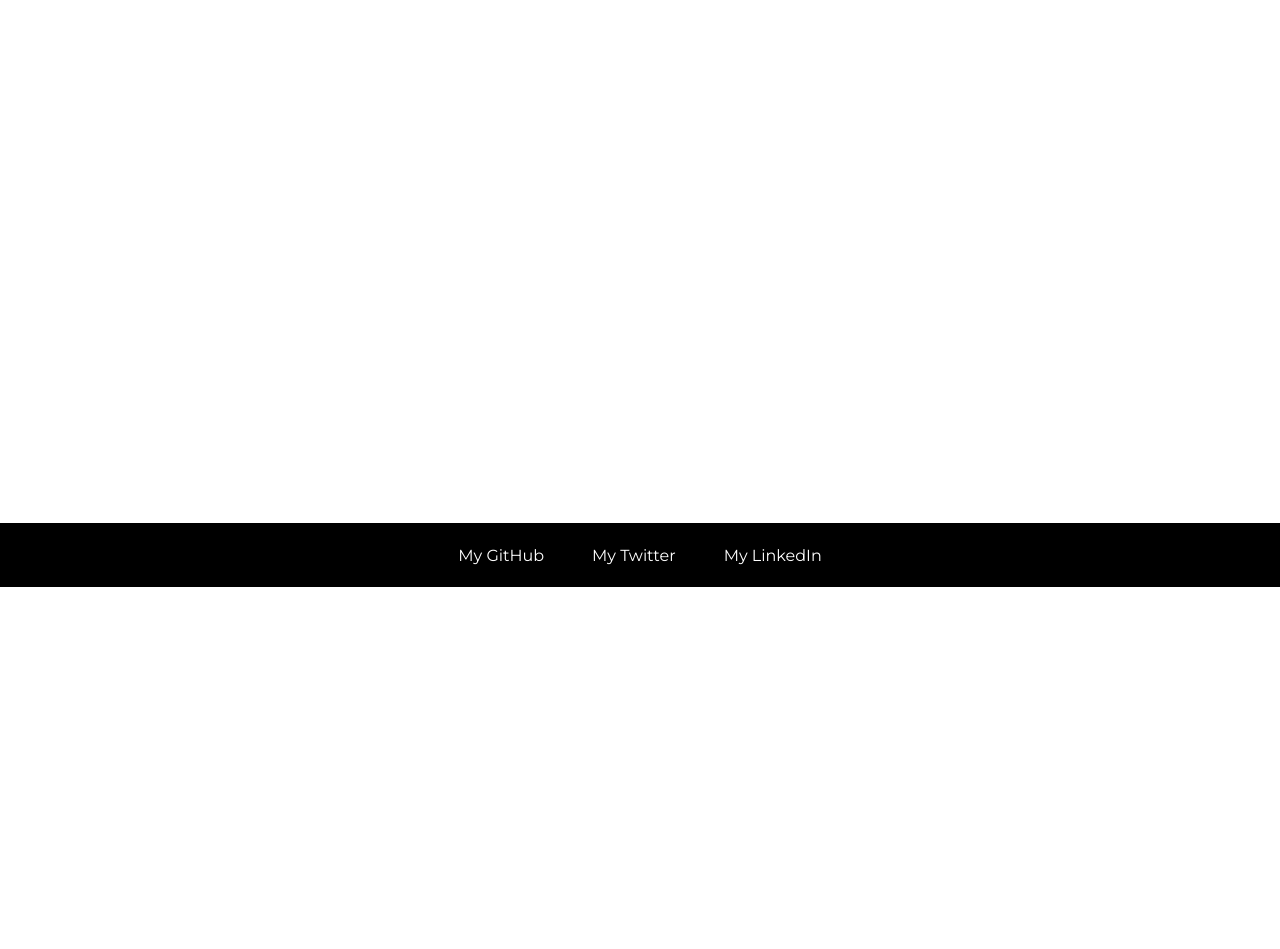
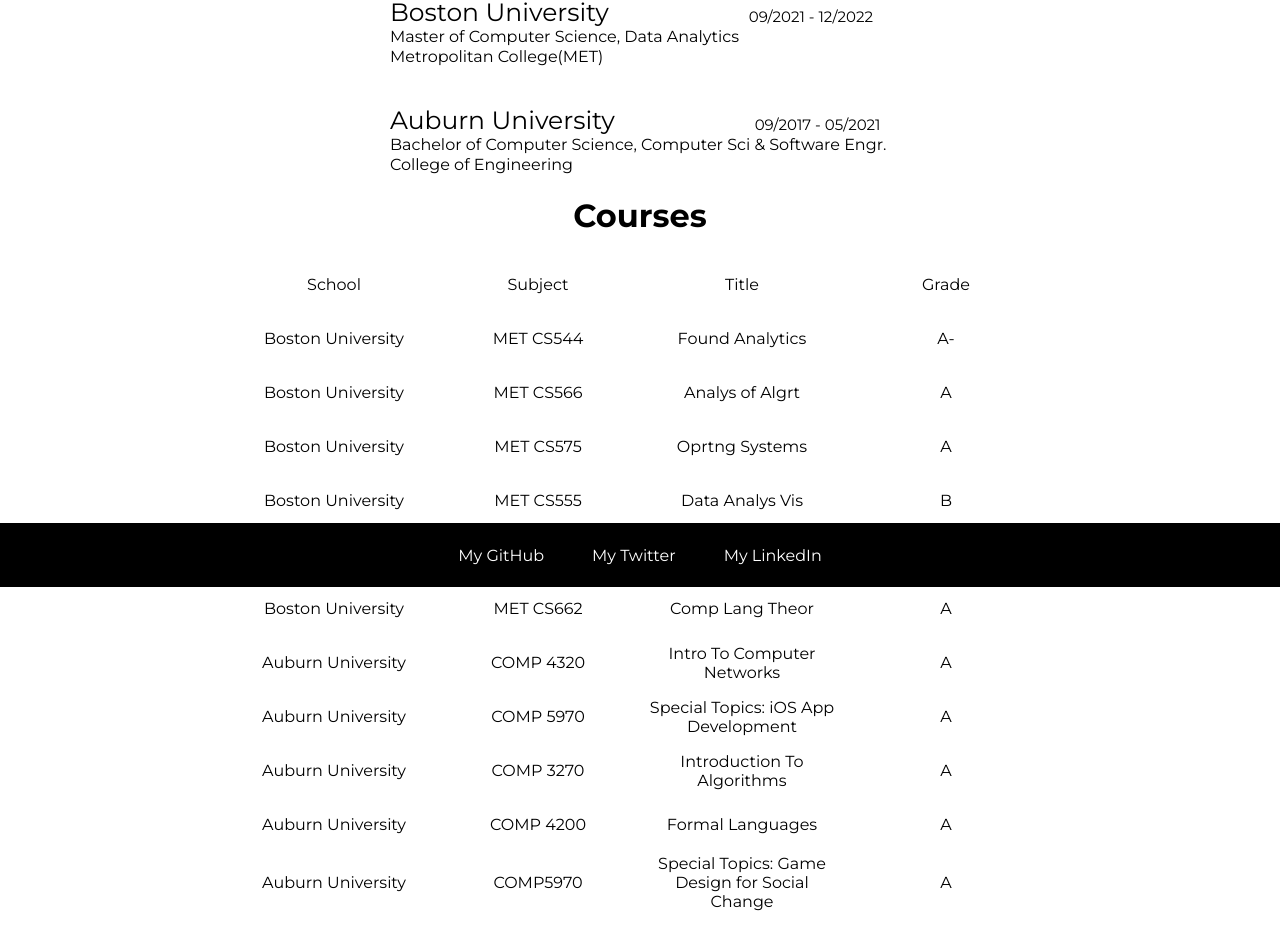
Before and after one commit to zikai33/CS601-Project-Zhang, a Vue app: page /education in a window 1280 px wide. Shown: the part 213-1162 px from the top of the page. Before the commit the page ends 800 px from the top, so only its background shows below. Built offline with nearby package versions, Linux system fonts and the light colour scheme.

Commit message:
update About and Education

```diff
--- a/src/components/Foot.vue
+++ b/src/components/Foot.vue
@@ -19,8 +19,12 @@
         gitHubClick: function () {
             window.location.href = "https://github.com/zikai33";
         },
-        twitterClick: function () {},
-        linkedInClick: function () {},
+        twitterClick: function () {
+            window.location.href = "https://twitter.com/zhangzikai12";
+        },
+        linkedInClick: function () {
+            window.location.href = "https://www.linkedin.com/";
+        },
     },
 };
 </script>
--- a/src/views/About.vue
+++ b/src/views/About.vue
@@ -1,3 +1,57 @@
 <template>
-    <div>About</div>
+    <div class="flx">
+        <div class="size">
+            <p>
+                Hello Everyone, my name is <b>Zikai Zhang</b>, born in China.
+                I'm 23 years old and I'm a graduate student at Boston
+                University. I like small animals very much, although I do not
+                have a pet now, but I will keep a cat in the future. I like guns
+                very much, but unfortunately China has very strict gun control.
+                I'm going to share a video of me shooting a gun next.
+            </p>
+            <p>
+                My favorite game is called Clash of clans.Clash of Clans is a
+                2012 free-to-play mobile strategy video game developed and
+                published by Finnish game developer Supercell.<br />
+                The goal of the game is to grab and collect gold and elixir,
+                using these resources to upgrade their own towns. We will have a
+                lot of buildings with different levels to upgrade, and they will
+                require different resources. I want to make a website can be
+                very easy to query these resources.
+            </p>
+        </div>
+        <div class="pic">
+            <img
+                src="..\assets\images\zikai.jpeg"
+                alt="i am zikai"
+                title="i am zikai"
+                width="250"
+            />
+        </div>
+    </div>
 </template>
+
+<style scoped>
+.pic {
+    text-align: center;
+
+}
+
+.size {
+    width: 400px;
+
+    justify-content:left;
+    margin-right: 60px;
+}
+
+.flx {
+    display: flex;
+    justify-content: center;
+    margin-block: 2rem;
+
+    float: inline-end;
+    width: 800px;
+    text-align: center;
+    margin: auto;
+}
+</style>
--- a/src/views/Education.vue
+++ b/src/views/Education.vue
@@ -1,3 +1,148 @@
 <template>
-    <div>Education</div>
+    <div>
+        <h1>Degrees</h1>
+        <div class="Deg">
+            <div class="wap">
+                <div class="SchoolSize">Boston University</div>
+                <div class="dateSize">09/2021 - 12/2022</div>
+            </div>
+            <div class="major">
+                Master of Computer Science, Data Analytics
+            </div>
+            <div class="major">Metropolitan College(MET)</div>
+        </div><br><br>
+        <div class="Deg">
+            <div class="wap">
+                <div class="SchoolSize">Auburn University</div>
+                <div class="dateSize">09/2017 - 05/2021</div>
+            </div>
+            <div class="major">
+                Bachelor of Computer Science, Computer Sci & Software Engr.
+            </div>
+            <div class="major">College of Engineering</div>
+        </div>
+        <h1>Courses</h1>
+        <table>
+            <tr>
+                <td>School</td>
+                <td>Subject</td>
+                <td>Title</td>
+                <td>Grade</td>
+            </tr>
+            <tr>
+                <td>Boston University</td>
+                <td>MET CS544</td>
+                <td>Found Analytics</td>
+                <td>A-</td>
+            </tr>
+            <tr>
+                <td>Boston University</td>
+                <td>MET CS566</td>
+                <td>Analys of Algrt</td>
+                <td>A</td>
+            </tr>
+            <tr>
+                <td>Boston University</td>
+                <td>MET CS575</td>
+                <td>Oprtng Systems</td>
+                <td>A</td>
+            </tr>
+            <tr>
+                <td>Boston University</td>
+                <td>MET CS555</td>
+                <td>Data Analys Vis</td>
+                <td>B</td>
+            </tr>
+            <tr>
+                <td>Boston University</td>
+                <td>MET CS579</td>
+                <td>Database Mgmnt</td>
+                <td>A-</td>
+            </tr>
+            <tr>
+                <td>Boston University</td>
+                <td>MET CS662</td>
+                <td>Comp Lang Theor</td>
+                <td>A</td>
+            </tr>
+
+            <tr>
+                <td>Auburn University</td>
+                <td>COMP	4320</td>
+                <td>	Intro To Computer Networks</td>
+                <td>A</td>
+            </tr>
+            <tr>
+                <td>Auburn University</td>
+                <td>COMP	5970</td>
+                <td>Special Topics: iOS App Development</td>
+                <td>A</td>
+            </tr>
+            <tr>
+                <td>Auburn University</td>
+                <td>COMP	3270</td>
+                <td>Introduction To Algorithms</td>
+                <td>A</td>
+            </tr>
+            <tr>
+                <td>Auburn University</td>
+                <td>COMP	4200</td>
+                <td>Formal Languages</td>
+                <td>A</td>
+            </tr>
+            <tr>
+                <td>Auburn University</td>
+                <td>COMP5970</td>
+                <td>Special Topics: Game Design for Social Change</td>
+                <td>A</td>
+            </tr>
+
+        </table>
+    </div>
 </template>
+
+<style scoped>
+.Deg {
+    justify-content: center;
+    width: 500px;
+    margin: auto;
+}
+.wap {
+    display: flex;
+    text-align: left;
+    line-height: normal;
+}
+
+.SchoolSize {
+    font-size: 25px;
+    margin-right: 30px;
+    justify-content: left;
+}
+.dateSize {
+    font-size: 15px;
+    justify-content: right;
+    text-align: right;
+    margin-left: 110px;
+    margin-top: 10px;
+}
+.major {
+    text-align: left;
+    height: 20px;
+}
+td {
+    text-align: center;
+    height: 50px;
+    width: 200px;
+}
+
+table {
+    text-align: center;
+    justify-content: center;
+}
+body {
+    text-align: center;
+}
+table {
+    margin: auto;
+}
+</style>
```
Also changed, not shown: 1 other file (tests, documents, lock files or other folders).
